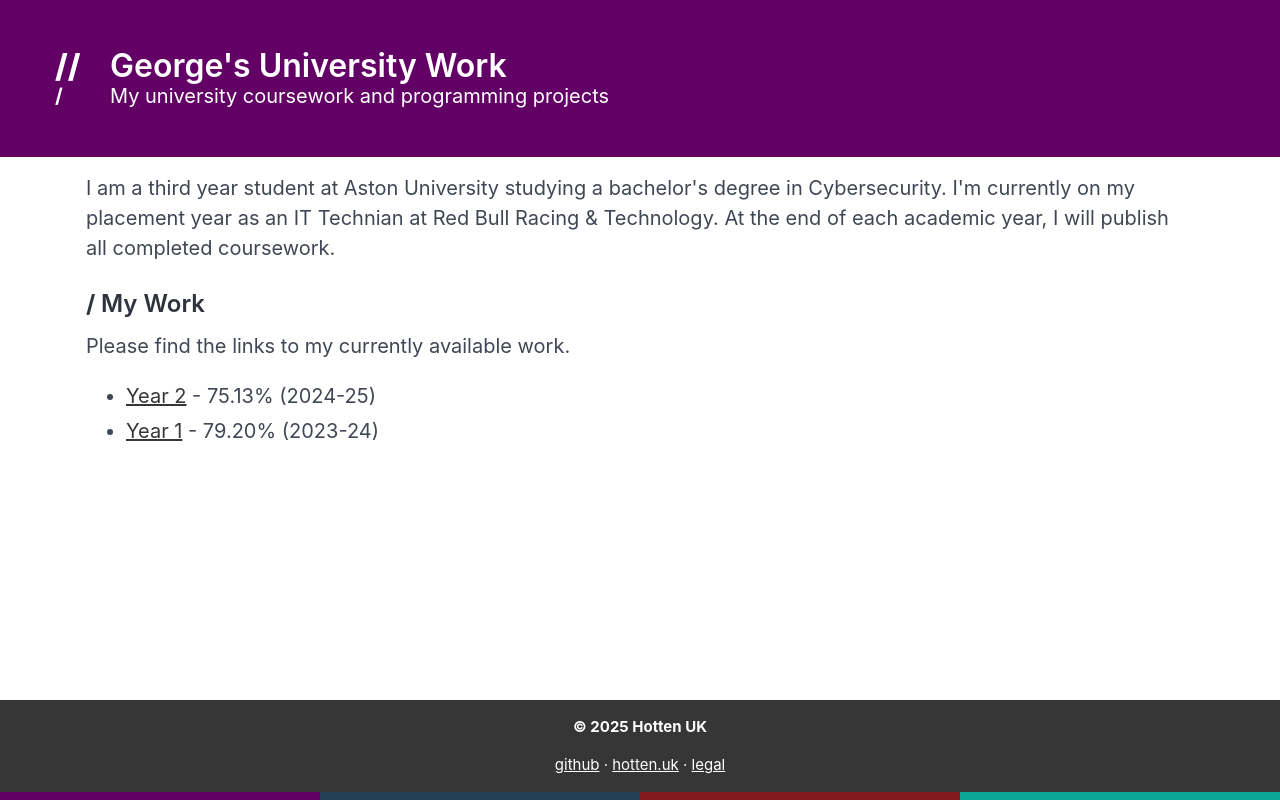
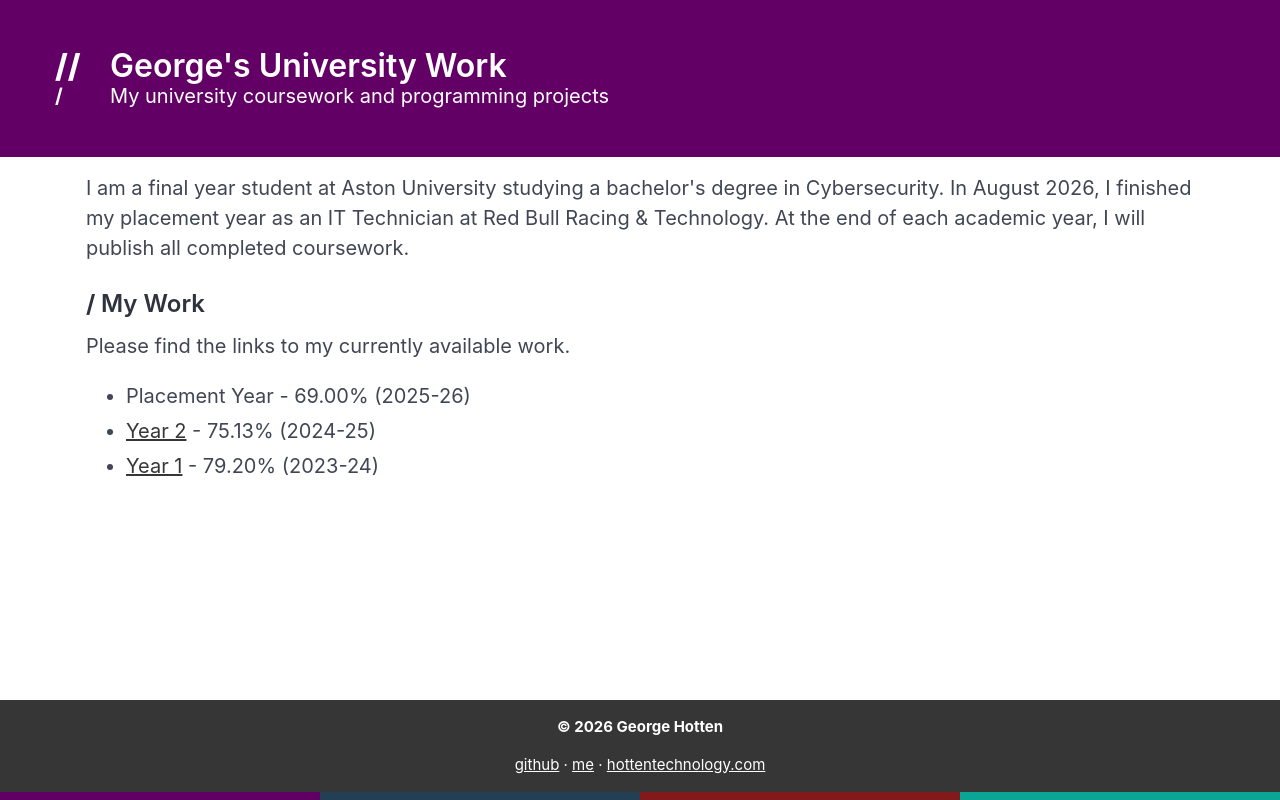
Before and after one commit to georgeataston/web, a SvelteKit app: page / in a window 1280 px wide. Built offline with nearby package versions, Linux system fonts and the light colour scheme.

Commit message:
2026 updates

```diff
--- a/src/routes/+layout.svelte
+++ b/src/routes/+layout.svelte
@@ -9,11 +9,11 @@
 <footer class="gweb-footer footer-sticky">
     <div class="content footer-text has-text-centered">
         <div class="gweb-text-layout">
-            <p style="font-size: 15px;"><b>© 2025 Hotten UK</b></p>
+            <p style="font-size: 15px;"><b>© 2026 George Hotten</b></p>
             <p style="font-size: 15px;" class="gweb-link-white">
                 <a href="https://github.com/georgeataston/">github</a> &middot;
-                <a href="https://hotten.uk">hotten.uk</a> &middot;
-                <a href="/legal">legal</a>
+                <a href="https://george.hotten.uk">me</a> &middot;
+                <a href="https://hottentechnology.com">hottentechnology.com</a>
             </p>
         </div>
         <div class="footer-colours">
--- a/src/routes/+page.svelte
+++ b/src/routes/+page.svelte
@@ -11,7 +11,7 @@
 <section class="gweb-text-layout">
     <div class="content">
         <p>
-            I am a third year student at Aston University studying a bachelor's degree in Cybersecurity. I'm currently on my placement year as an IT Technian at Red Bull Racing & Technology. At the end of each academic year, I will publish all completed coursework.
+            I am a final year student at Aston University studying a bachelor's degree in Cybersecurity. In August 2026, I finished my placement year as an IT Technician at Red Bull Racing & Technology. At the end of each academic year, I will publish all completed coursework.
         </p>
 
         <h2>My Work</h2>
@@ -19,6 +19,7 @@
             Please find the links to my currently available work.
         </p>
         <ul>
+            <li class="gweb-link-grey">Placement Year - 69.00% (2025-26)</li>
             <li class="gweb-link-grey"><a href="/year2">Year 2</a> - 75.13% (2024-25)</li>
             <li class="gweb-link-grey"><a href="/year1">Year 1</a> - 79.20% (2023-24)</li>
         </ul>
```
Also changed, not shown: src/routes/legal/+page.svelte (deleted, +0 -36 lines).
